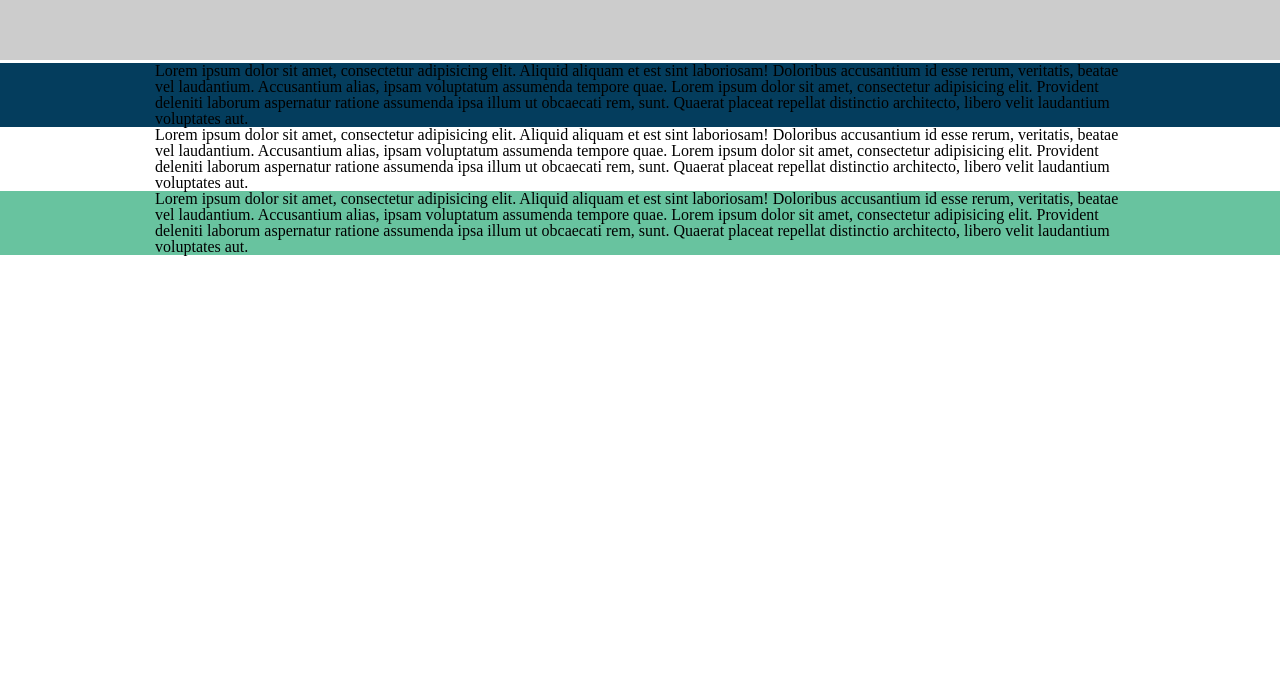
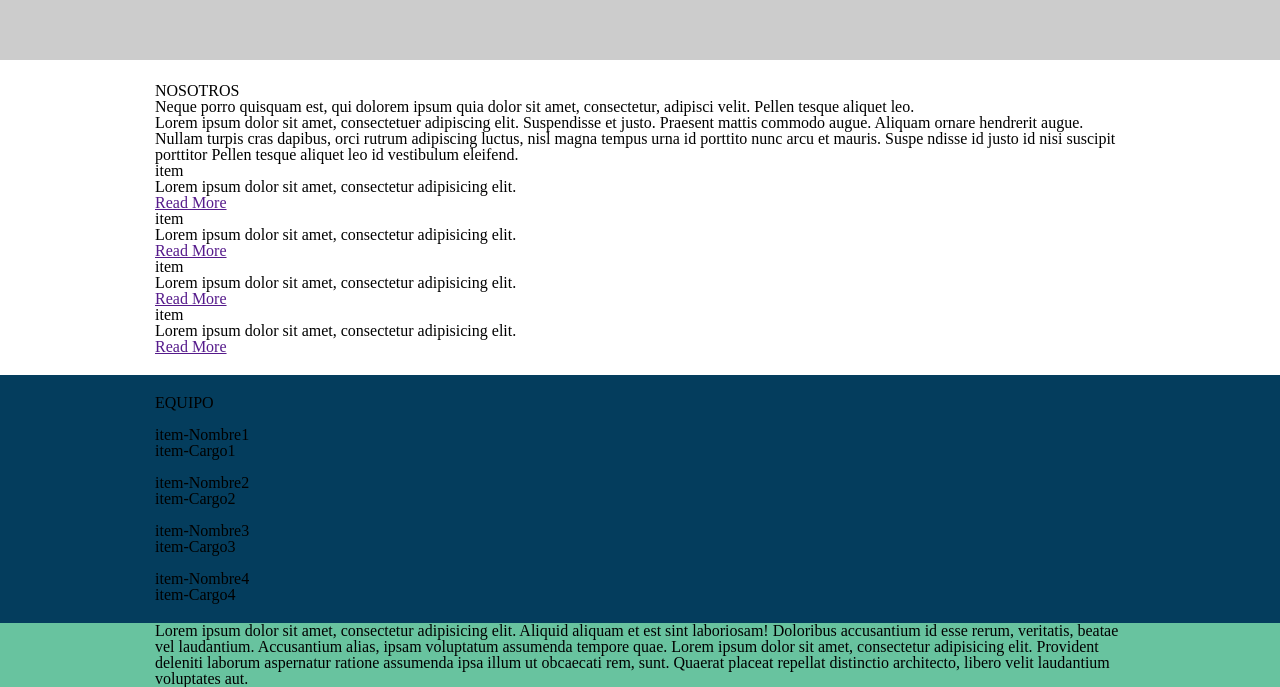
Before and after one commit to andresmarup/Project123, a plain HTML site: page index.html in a window 1280 px wide. Shown: the part 521-1208 px from the top of the page. Before the commit the page ends 800 px from the top, so only its background shows below. Drawn offline with Linux system fonts and the light colour scheme; placeholder pictures from the web are drawn by us.

Commit message:
Box seccion profiles

```diff
--- a/css/main.css
+++ b/css/main.css
@@ -19,7 +19,9 @@ body {
 	width: 970px;
 	margin: 0 auto;
 }
-
+.box{
+	padding: 20px
+}
 /*==============================================
 	ABOUT
 ==============================================*/
--- a/css/reset.css
+++ b/css/reset.css
@@ -41,7 +41,7 @@ table {
 	border-collapse: collapse;
 	border-spacing: 0;
 }
-img,video,canvas {
+img, video, canvas {
   max-width: 100%;
   height: auto !important;
 }
--- a/index.html
+++ b/index.html
@@ -40,24 +40,126 @@
 	<!-- // SLIDER-->
 
 	<!-- ABOUT -->
-	<section id="about" class="bgc-blue">
+	<section id="about" class="box">
 		<div class="container">
-			<p>
-				Lorem ipsum dolor sit amet, consectetur adipisicing elit. Aliquid aliquam et est sint laboriosam! Doloribus accusantium id esse rerum, veritatis, beatae vel laudantium. Accusantium alias, ipsam voluptatum assumenda tempore quae.
-				Lorem ipsum dolor sit amet, consectetur adipisicing elit. Provident deleniti laborum aspernatur ratione assumenda ipsa illum ut obcaecati rem, sunt. Quaerat placeat repellat distinctio architecto, libero velit laudantium voluptates aut.
-			</p>
+			<div class="row">
+				<div class="columns12">
+					<h1>NOSOTROS</h1>
+				</div>
+			</div>
+			<div class="row">
+				<div class="columns6">
+					<h2>Neque porro quisquam est, qui dolorem ipsum quia dolor sit amet, consectetur, adipisci velit. Pellen tesque aliquet leo.</h2>
+				</div>
+				<div class="columns6">
+					<p>Lorem ipsum dolor sit amet, consectetuer adipiscing elit. Suspendisse et justo. Praesent mattis commodo augue. Aliquam ornare hendrerit augue.</p>
+					<p>Nullam turpis cras dapibus, orci rutrum adipiscing luctus, nisl magna tempus urna id porttito nunc arcu et mauris. Suspe ndisse id justo id nisi suscipit porttitor Pellen tesque aliquet leo id vestibulum eleifend.</p>
+				</div>
+			</div>
+			<div class="row">
+				<div class="columns4">
+					<i class="icon"></i>
+					<h4>item</h4>
+					<p>Lorem ipsum dolor sit amet, consectetur adipisicing elit.</p>
+					<a href="" class="btn">Read More</a>
+				</div>
+				<div class="columns4">
+					<i class="icon"></i>
+					<h4>item</h4>
+					<p>Lorem ipsum dolor sit amet, consectetur adipisicing elit.</p>
+					<a href="" class="btn">Read More</a>
+				</div>
+				<div class="columns4">
+					<i class="icon"></i>
+					<h4>item</h4>
+					<p>Lorem ipsum dolor sit amet, consectetur adipisicing elit.</p>
+					<a href="" class="btn">Read More</a>
+				</div>
+				<div class="columns4">
+					<i class="icon"></i>
+					<h4>item</h4>
+					<p>Lorem ipsum dolor sit amet, consectetur adipisicing elit.</p>
+					<a href="" class="btn">Read More</a>
+				</div>
+			</div>
+
 		</div>
 	</section>
 	<!-- // ABOUT -->
 
 
 	<!-- TEAM -->
-	<section id="team" class="bgc-000">
+	<section id="team" class="bgc-blue box">
 		<div class="container">
-			<p>
-				Lorem ipsum dolor sit amet, consectetur adipisicing elit. Aliquid aliquam et est sint laboriosam! Doloribus accusantium id esse rerum, veritatis, beatae vel laudantium. Accusantium alias, ipsam voluptatum assumenda tempore quae.
-				Lorem ipsum dolor sit amet, consectetur adipisicing elit. Provident deleniti laborum aspernatur ratione assumenda ipsa illum ut obcaecati rem, sunt. Quaerat placeat repellat distinctio architecto, libero velit laudantium voluptates aut.
-			</p>
+		<div class="row">
+			<div class="columns12">
+				<h1>EQUIPO</h1>
+			</div>
+			<div class="row">
+				<div class="columns4">
+					<img src="" alt="">
+					<div class="info">
+						<h4>item-Nombre1</h4>
+						<h6>item-Cargo1</h6>
+					</div>
+					<div class="kit-social">
+						<ul>
+							<li><a href="" class="icon-twit"></a></li>
+							<li><a href="" class="icon-fbk"></a></li>
+							<li><a href="" class="icon-id"></a></li>
+							<li><a href="" class="icon-dbb"></a></li>
+						</ul>
+					</div>
+				</div>
+				<div class="columns4">
+					<img src="" alt="">
+					<div class="info">
+						<h4>item-Nombre2</h4>
+						<h6>item-Cargo2</h6>
+					</div>
+					<div class="kit-social">
+						<ul>
+							<li><a href="" class="icon-twit"></a></li>
+							<li><a href="" class="icon-fbk"></a></li>
+							<li><a href="" class="icon-id"></a></li>
+							<li><a href="" class="icon-dbb"></a></li>
+						</ul>
+					</div>
+				</div>
+				<div class="columns4">
+					<img src="" alt="">
+					<div class="info">
+						<h4>item-Nombre3</h4>
+						<h6>item-Cargo3</h6>
+					</div>
+					<div class="kit-social">
+						<ul>
+							<li><a href="" class="icon-twit"></a></li>
+							<li><a href="" class="icon-fbk"></a></li>
+							<li><a href="" class="icon-id"></a></li>
+							<li><a href="" class="icon-dbb"></a></li>
+						</ul>
+					</div>
+				</div>
+				<div class="columns4">
+					<img src="" alt="">
+					<div class="info">
+						<h4>item-Nombre4</h4>
+						<h6>item-Cargo4</h6>
+					</div>
+					<div class="kit-social">
+						<ul>
+							<li><a href="" class="icon-twit"></a></li>
+							<li><a href="" class="icon-fbk"></a></li>
+							<li><a href="" class="icon-id"></a></li>
+							<li><a href="" class="icon-dbb"></a></li>
+						</ul>
+					</div>
+				</div>
+			</div>
+		</div>
+
+
 		</div>
 	</section>
 	<!-- // TEAM -->
```
